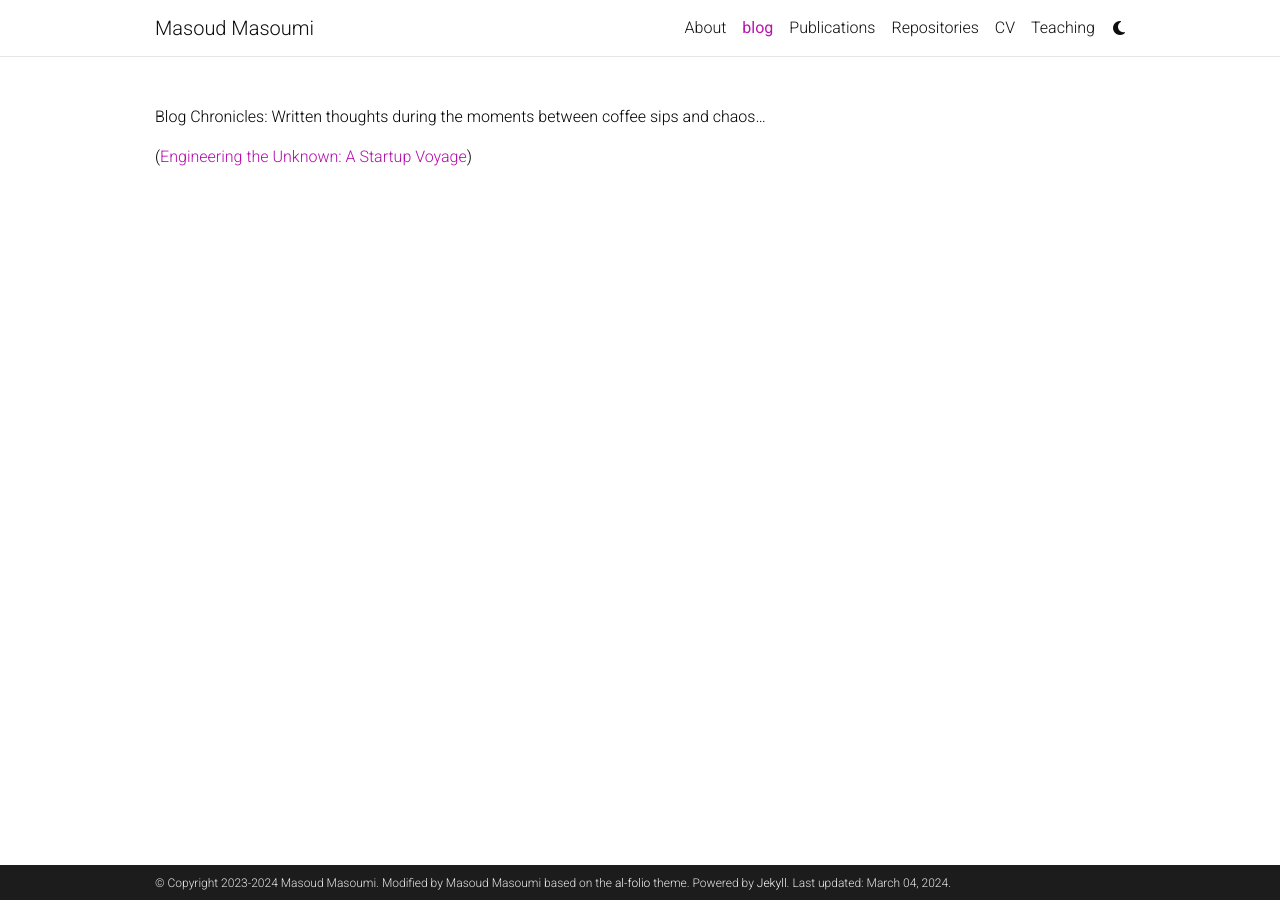
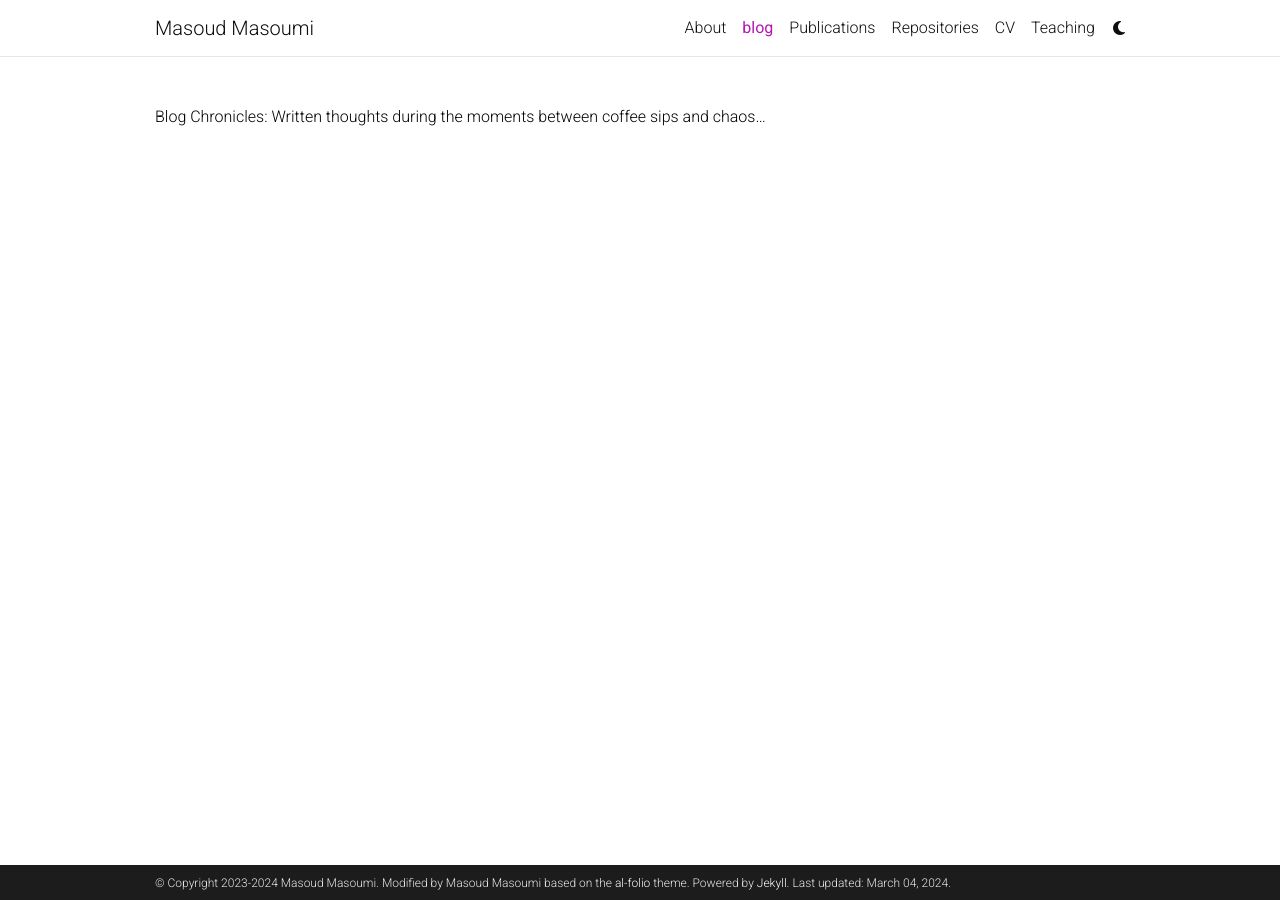
Before and after one commit to MasoudMiM/masoudmim.github.io, a Jekyll site: the page built from _pages/blog.md, in a window 1280 px wide. Built offline with Jekyll 4.4.1, drawn with Linux system fonts in a browser that asks for light colours; the list of posts is cut into pages by our own code; comment, search, counter and statistics services are not loaded; a style sheet for code colours, icons or effects is not loaded.

Commit message:
updated the blog page

```diff
--- a/_pages/blog.md
+++ b/_pages/blog.md
@@ -18,5 +18,13 @@ pagination:
 
 Blog Chronicles: Written thoughts during the moments between coffee sips and chaos...
 
-<!-- Link to a specific post -->
-(<a href="https://masoudmim.github.io/_posts/2024-03-03/engineering-the-unknown.md">Engineering the Unknown: A Startup Voyage</a>)
+<div class="post">
+
+  {% if blog_name_size > 0 or blog_description_size > 0 %}
+  <div class="header-bar">
+    <h1>{{ site.blog_name }}</h1>
+    <h2>{{ site.blog_description }}</h2>
+  </div>
+  {% endif %}
+
+</div>
```
